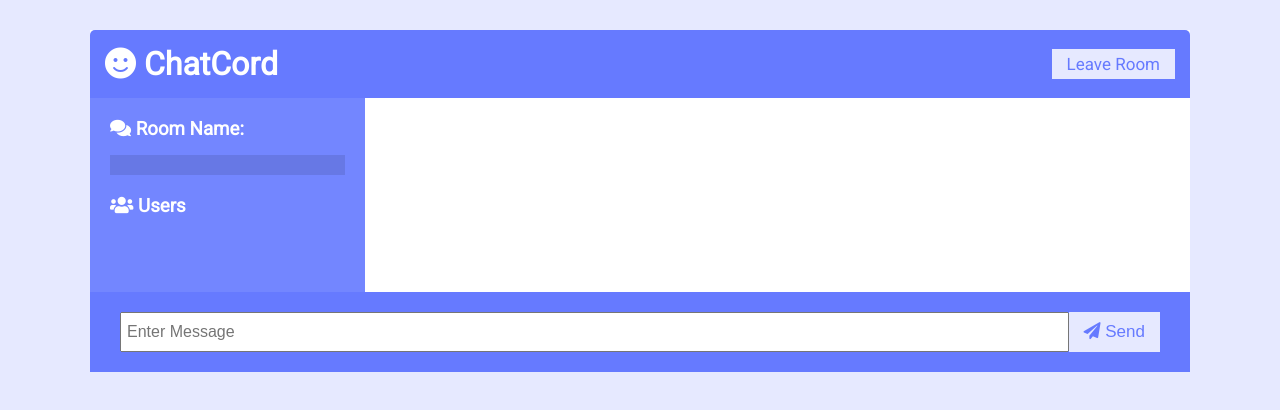
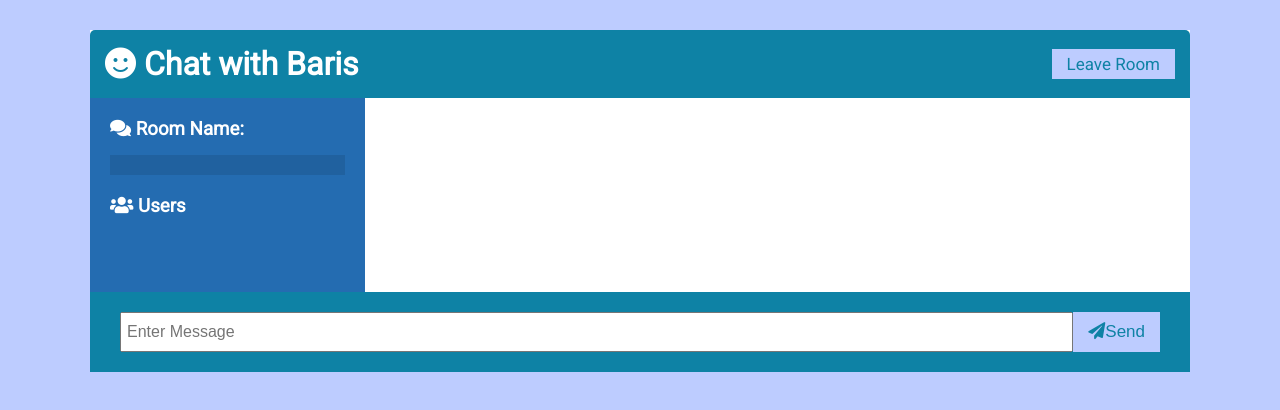
Before and after one commit to bariss48/chat-with-baris, a website: page public/chat.html in a window 1280 px wide. Drawn offline with nearby package versions, Linux system fonts and the light colour scheme; no server answers.

Commit message:
updated colors

```diff
--- a/public/chat.html
+++ b/public/chat.html
@@ -10,12 +10,12 @@
       crossorigin="anonymous"
     />
     <link rel="stylesheet" href="css/style.css" />
-    <title>ChatCord App</title>
+    <title>Chat with Baris</title>
   </head>
   <body>
     <div class="chat-container">
       <header class="chat-header">
-        <h1><i class="fas fa-smile"></i> ChatCord</h1>
+        <h1><i class="fas fa-smile"></i> Chat with Baris</h1>
         <a id="leave-btn" class="btn">Leave Room</a>
       </header>
       <main class="chat-main">
@@ -36,11 +36,10 @@
             required
             autocomplete="off"
           />
-          <button class="btn"><i class="fas fa-paper-plane"></i> Send</button>
+          <button class="btn"><i class="fas fa-paper-plane"></i>Send</button>
         </form>
       </div>
     </div>
-
     <script
       src="https://cdnjs.cloudflare.com/ajax/libs/qs/6.9.2/qs.min.js"
       integrity="sha256-TDxXjkAUay70ae/QJBEpGKkpVslXaHHayklIVglFRT4="
--- a/public/css/style.css
+++ b/public/css/style.css
@@ -1,9 +1,9 @@
 @import url('https://fonts.googleapis.com/css?family=Roboto&display=swap');
 
 :root {
-	--dark-color-a: #667aff;
-	--dark-color-b: #7386ff;
-	--light-color: #e6e9ff;
+	--dark-color-b: #246cb1;
+	--dark-color-a: #0e82a5;
+	--light-color: #bdccff;
 	--success-color: #5cb85c;
 	--error-color: #d9534f;
 }
```
